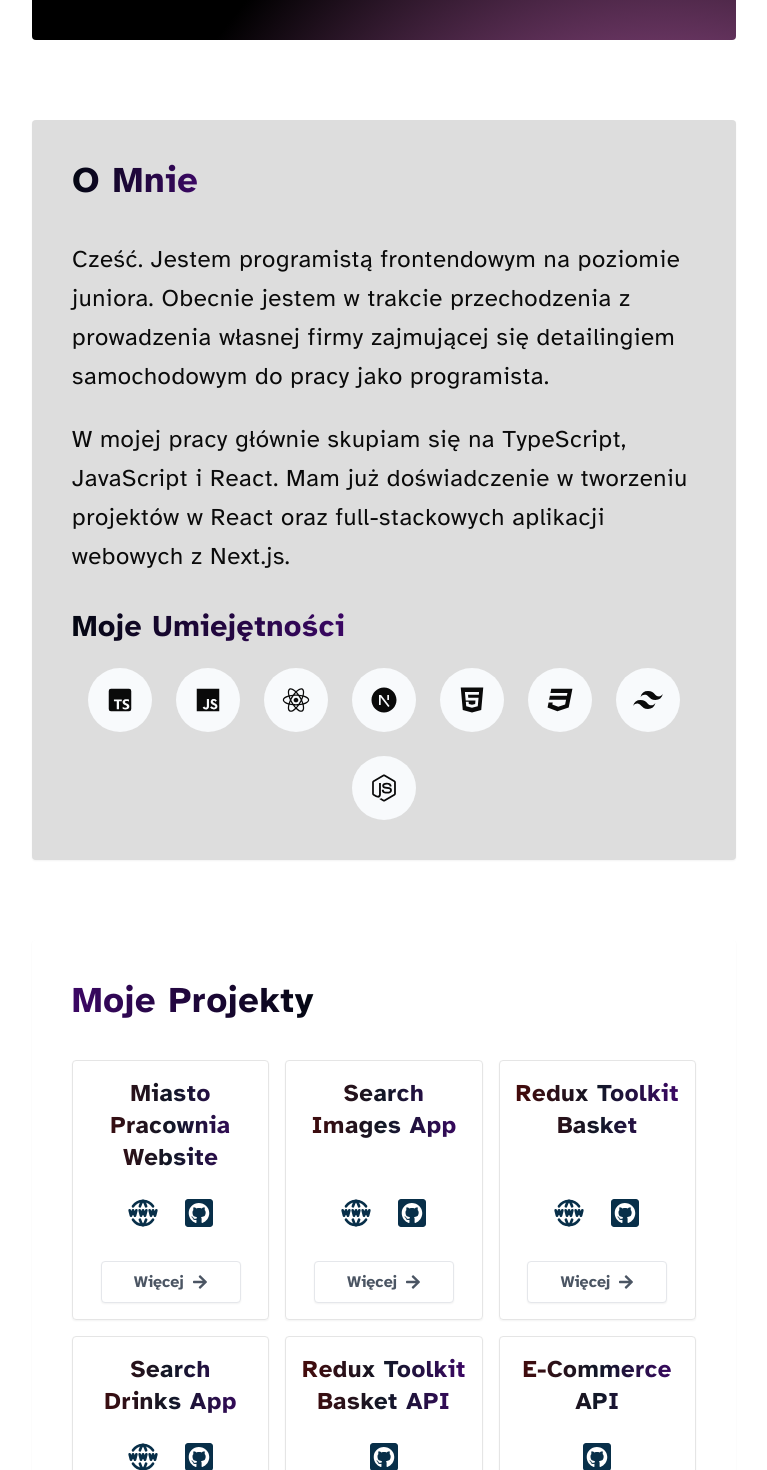
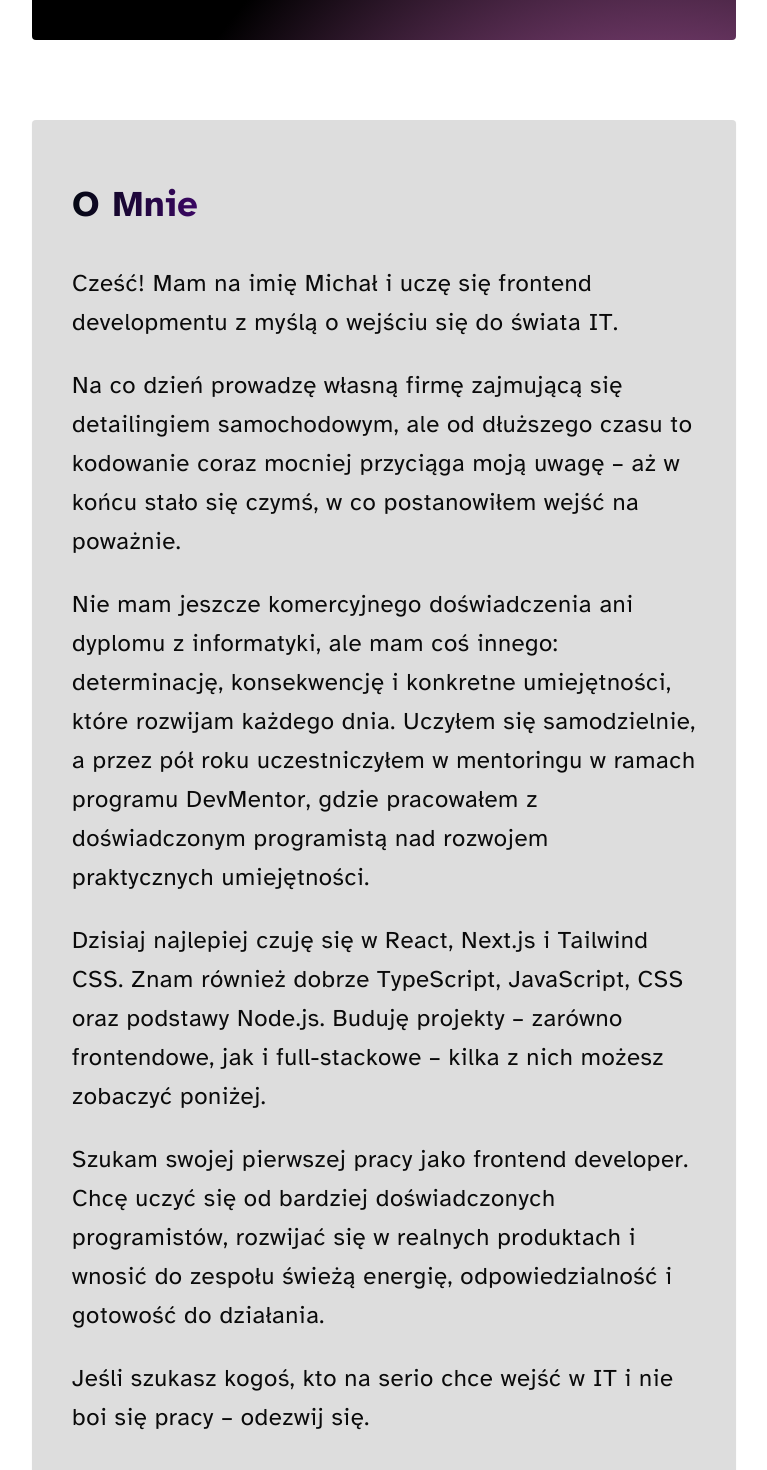
Before and after one commit to misiek869/my_portfolio_v2, a React (Vite) app: page / in a window 1280 px wide. Shown: the part 680-2150 px from the top of the page, without its empty margins (256-1023 px from the left). Built offline with nearby package versions, Linux system fonts and the light colour scheme.

Commit message:
change about me text

```diff
--- a/src/components/About.tsx
+++ b/src/components/About.tsx
@@ -11,7 +11,7 @@ const About = () => {
 			animate={{ x: 0 }}
 			exit={{ x: '150%' }}
 			transition={{ duration: 0.3, delay: 0.2 }}
-			className='mt-20 px-4 py-6 md:p-10 bg-[#DDDDDD] rounded-sm shadow-sm'>
+			className='mt-20 px-4 py-6 md:px-10 md:py-16 bg-[#DDDDDD] rounded-sm shadow-sm'>
 			<div className='mb-8'>
 				<h2 className='bg-gradient-to-r from-gray-950  to-purple-950 inline-block text-transparent bg-clip-text text-3xl md:text-4xl font-bold tracking-wide capitalize 3xl:text-5xl'>
 					{t('aboutTitle')}
@@ -23,6 +23,18 @@ const About = () => {
 					<p className='text-lg sm:text-xl tracking-wide leading-loose md:text-2xl 3xl:text-3xl 3xl:leading-[3rem] mt-6 md:leading-relaxed'>
 						{t('about_02')}
 					</p>
+					<p className='text-lg sm:text-xl tracking-wide leading-loose md:text-2xl 3xl:text-3xl 3xl:leading-[3rem] mt-6 md:leading-relaxed'>
+						{t('about_03')}
+					</p>
+					<p className='text-lg sm:text-xl tracking-wide leading-loose md:text-2xl 3xl:text-3xl 3xl:leading-[3rem] mt-6 md:leading-relaxed'>
+						{t('about_04')}
+					</p>
+					<p className='text-lg sm:text-xl tracking-wide leading-loose md:text-2xl 3xl:text-3xl 3xl:leading-[3rem] mt-6 md:leading-relaxed'>
+						{t('about_05')}
+					</p>
+					<p className='text-lg sm:text-xl tracking-wide leading-loose md:text-2xl 3xl:text-3xl 3xl:leading-[3rem] mt-6 md:leading-relaxed'>
+						{t('about_06')}
+					</p>
 				</div>
 			</div>
 
--- a/src/components/Skills.tsx
+++ b/src/components/Skills.tsx
@@ -36,7 +36,7 @@ const Skills = () => {
 	const { t } = useTranslation()
 	return (
 		<div>
-			<h2 className='bg-gradient-to-r from-gray-950  to-purple-950 inline-block text-transparent bg-clip-text text-2xl md:text-3xl font-bold tracking-wide capitalize 3xl:text-4xl mb-6'>
+			<h2 className='bg-gradient-to-r from-gray-950  to-purple-950 inline-block text-transparent bg-clip-text text-2xl md:text-3xl font-bold tracking-wide capitalize 3xl:text-4xl mb-12'>
 				{t('skillsTitle')}
 			</h2>
 			<div className='flex flex-wrap gap-6  justify-center mx-auto'>
--- a/src/i18n.ts
+++ b/src/i18n.ts
@@ -30,9 +30,17 @@ i18n.use(initReactI18next).init({
 		pl: {
 			translation: {
 				about_01:
-					'Cześć. Jestem programistą frontendowym na poziomie juniora. Obecnie jestem w trakcie przechodzenia z prowadzenia własnej firmy zajmującej się detailingiem samochodowym do pracy jako programista. ',
+					'Cześć! Mam na imię Michał i uczę się frontend developmentu z myślą o wejściu się do świata IT.',
 				about_02:
-					'W mojej pracy głównie skupiam się na TypeScript, JavaScript i React. Mam już doświadczenie w tworzeniu projektów w React oraz full-stackowych aplikacji webowych z Next.js.',
+					'Na co dzień prowadzę własną firmę zajmującą się detailingiem samochodowym, ale od dłuższego czasu to kodowanie coraz mocniej przyciąga moją uwagę – aż w końcu stało się czymś, w co postanowiłem wejść na poważnie.',
+				about_03:
+					'Nie mam jeszcze komercyjnego doświadczenia ani dyplomu z informatyki, ale mam coś innego: determinację, konsekwencję i konkretne umiejętności, które rozwijam każdego dnia. Uczyłem się samodzielnie, a przez pół roku uczestniczyłem w mentoringu w ramach programu DevMentor, gdzie pracowałem z doświadczonym programistą nad rozwojem praktycznych umiejętności.',
+				about_04:
+					'Dzisiaj najlepiej czuję się w React, Next.js i Tailwind CSS. Znam również dobrze TypeScript, JavaScript, CSS oraz podstawy Node.js. Buduję projekty – zarówno frontendowe, jak i full-stackowe – kilka z nich możesz zobaczyć poniżej.',
+				about_05:
+					'Szukam swojej pierwszej pracy jako frontend developer. Chcę uczyć się od bardziej doświadczonych programistów, rozwijać się w realnych produktach i wnosić do zespołu świeżą energię, odpowiedzialność i gotowość do działania.',
+				about_06:
+					'Jeśli szukasz kogoś, kto na serio chce wejść w IT i nie boi się pracy – odezwij się.',
 				aboutTitle: 'O Mnie',
 				techTitle: 'umiejętności',
 				projectsTitle: 'moje projekty',
```
